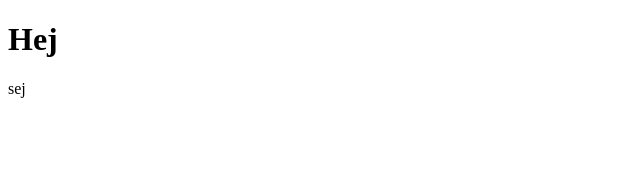
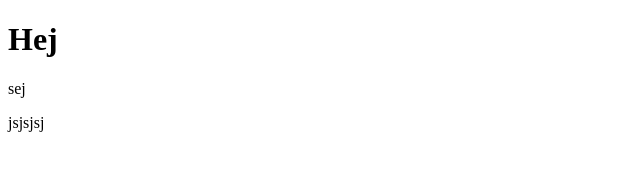
Before and after one commit to jest0003/tester_try, a plain HTML site: page kontakt.html in a window 1280 px wide. Shown: the full height of the page, 0-640 px from the left. Drawn offline with Linux system fonts and the light colour scheme.

Commit message:
ændringer

```diff
--- a/kontakt.html
+++ b/kontakt.html
@@ -6,6 +6,7 @@
     <meta name="viewport" content="width=device-width, initial-scale=1.0">
     <title>Document</title>
     <p>sej</p>
+    <p>jsjsjsj</p>
 </head>
 <body>
 
```
